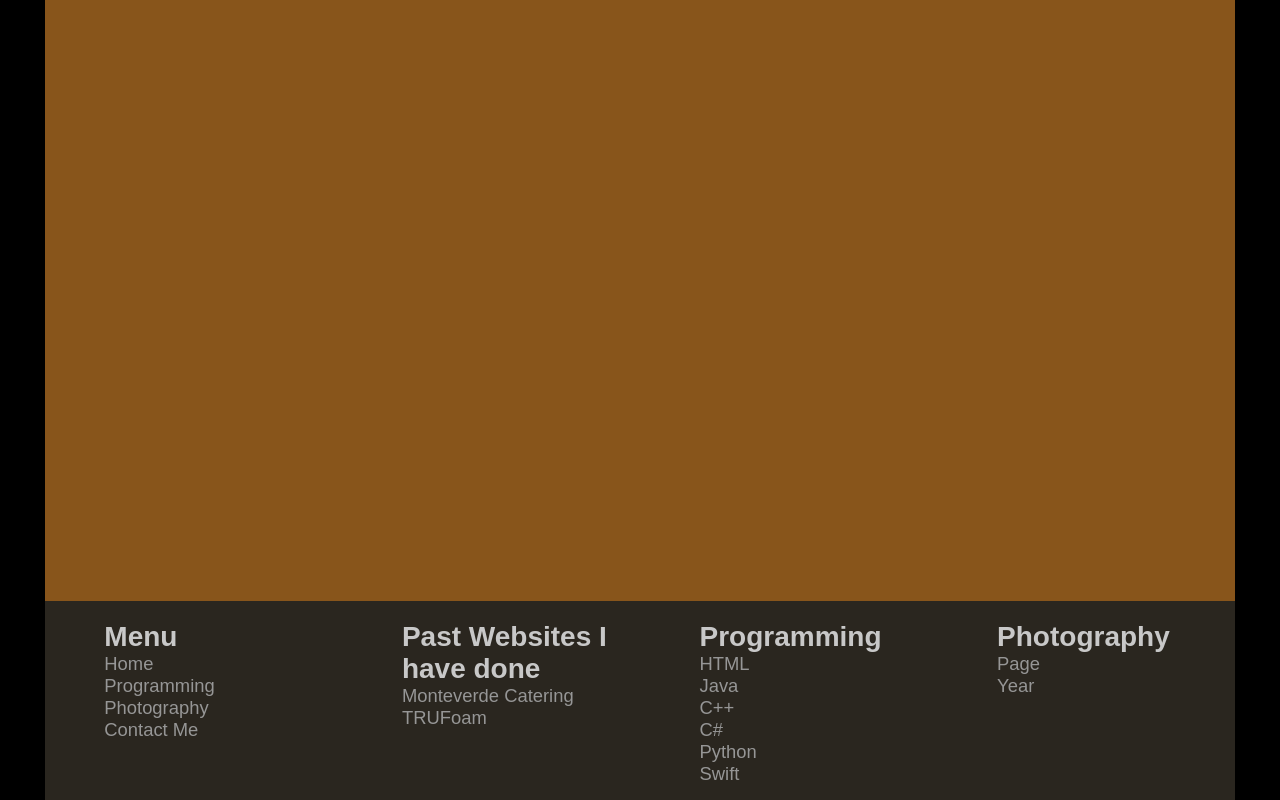
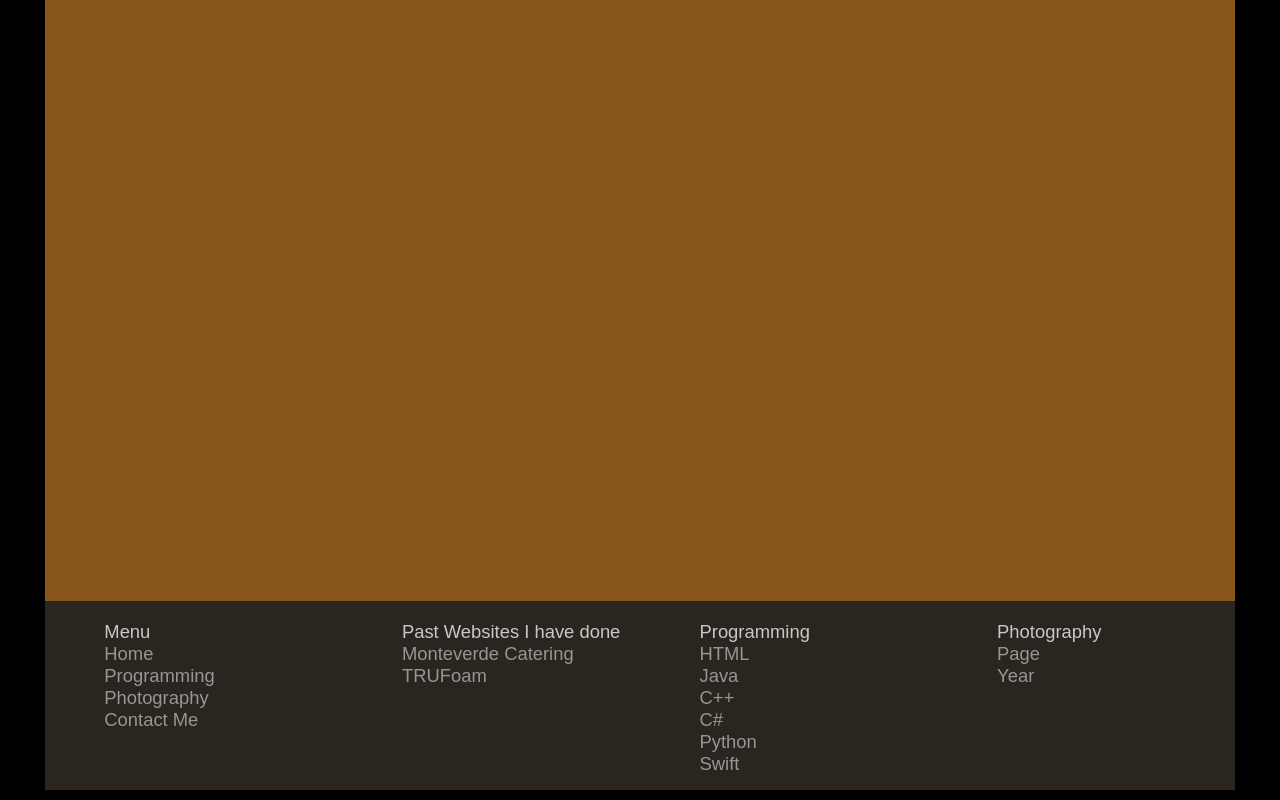
Before and after one commit to Jacobchestnut16/chestnutsprogramming, a plain HTML site: page index.html in a window 1280 px wide. Shown: the part 465-1265 px from the top of the page. Drawn offline with Linux system fonts and the light colour scheme.

Commit message:
Update index.html

```diff
--- a/index.html
+++ b/index.html
@@ -23,7 +23,7 @@
 
     <section>
         <article>
-            <h2>Menu</h2>
+            <p>Menu</p>
             <ul>
                 <li><a href="home.html" target="frame">Home</a></li>
                 <li><a href="#" target="frame">Programming</a></li>
@@ -32,14 +32,14 @@
             </ul>
         </article>
         <article>
-            <h2>Past Websites I have done</h2>
+            <p>Past Websites I have done</p>
             <ul>
                 <li><a href="https://monteverdecatering.com">Monteverde Catering</a></li>
                 <li><a href="#">TRUFoam</a></li>
             </ul>
         </article>
         <article>
-            <h2>Programming</h2>
+            <p>Programming</p>
             <ul>
                 <li><a href="#" target="frame">HTML</a></li>
                 <li><a href="#" target="frame">Java</a></li>
@@ -50,7 +50,7 @@
             </ul>
         </article>
         <article>
-            <h2>Photography</h2>
+            <p>Photography</p>
             <ul>
                 <li><a href="#">Page</a></li>
                 <li><a href="#">Year</a></li>
```
